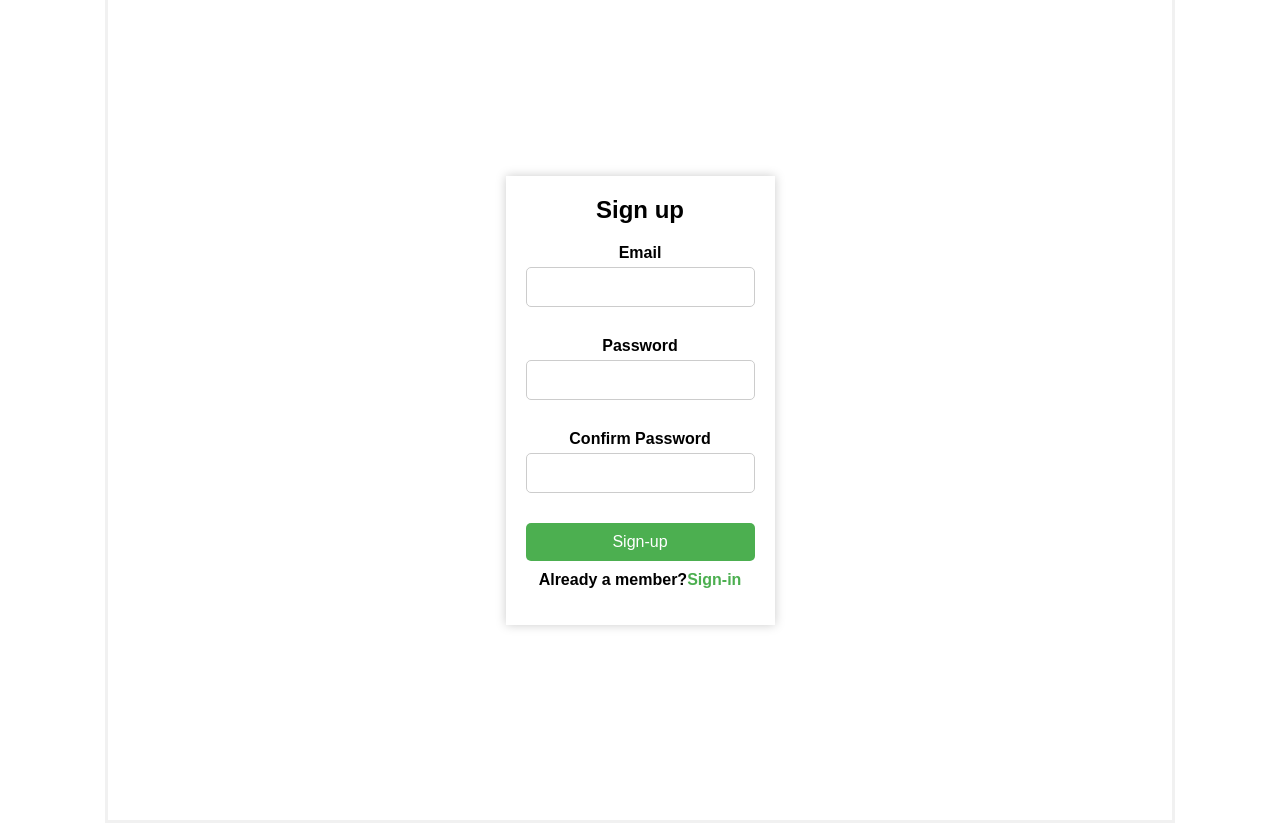
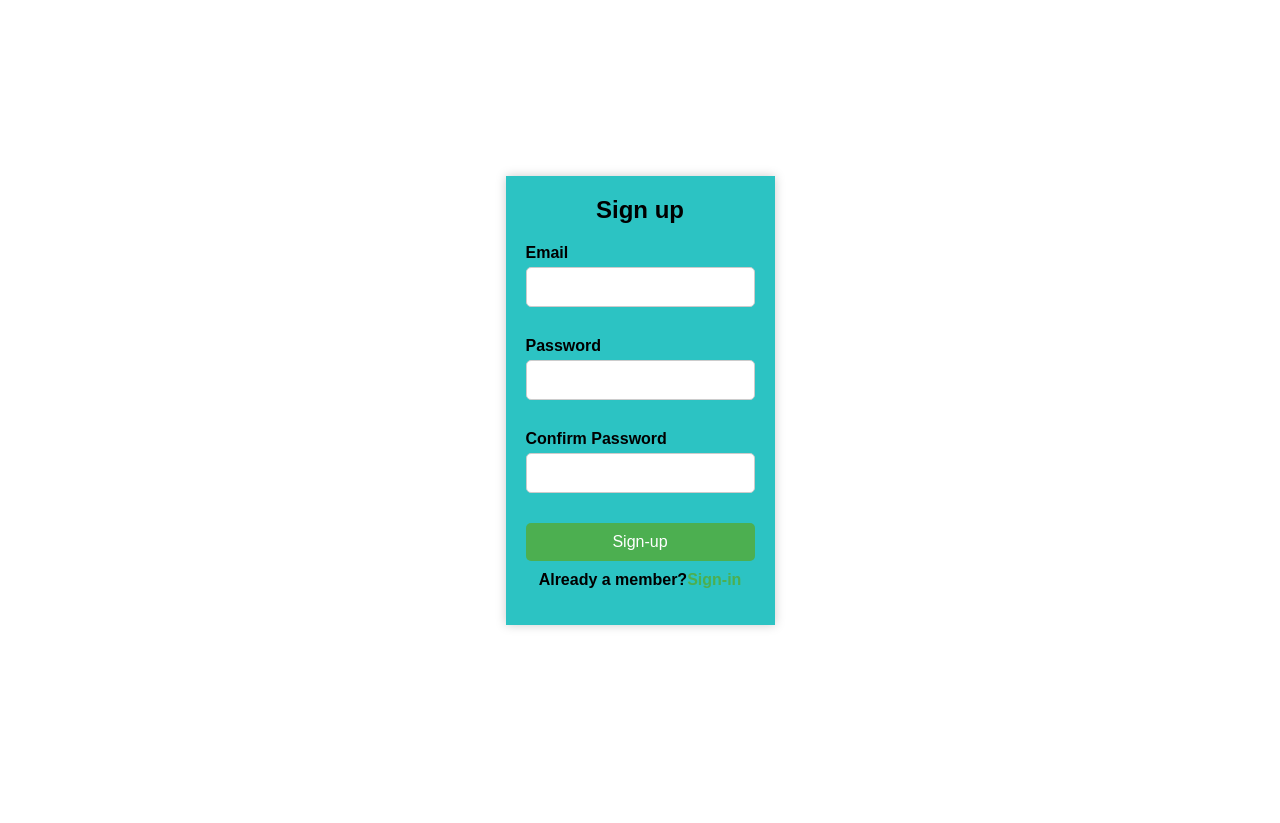
Before and after one commit to Siddharth-Garg14/JOBER, a plain HTML site: page sign-up.html in a window 1280 px wide. Drawn offline with Linux system fonts and the light colour scheme.

Commit message:
changed the layout of text in input area

```diff
--- a/style-sign-up.css
+++ b/style-sign-up.css
@@ -1,6 +1,6 @@
 body {
 			font-family: Arial, sans-serif;
-			background-image: url();
+
 		}
 		.container {
 			display: flex;
@@ -11,7 +11,7 @@ body {
             position: relative;
 		}
 		.form-box {
-			background-color: white;
+			background-color: rgb(44, 195, 195);
 			padding: 20px;
 			box-shadow: 0px 0px 10px #ccc;
             position: relative;
@@ -28,10 +28,11 @@ body {
 			width: 100%;
 			padding: 10px;
 			margin-bottom: 10px;
-			border: 1px solid #ccc;
+			border: 1px solid white;
 			border-radius: 5px;
 			box-sizing: border-box;
 			font-size: 16px;
+            color: #00d9ce;
 		}
 		.form-box input[type="submit"] {
 			background-color: #4CAF50;
@@ -90,28 +91,17 @@ body {
             color: #4CAF50;
         }
         .bg-image {
-  /* The image used */
-  background-image: url("background.jpeg");
-
-  /* Add the blur effect */
+            background-image: url(background.jpeg);
+            height: 100%;
             filter: blur(8px);
             -webkit-filter: blur(8px);
-
-  /* Full height */
-  height: 100%;
-
-  /* Center and scale the image nicely */
             background-position: center;
             background-repeat: no-repeat;
             background-size: cover;
+
         }
-/* Position text in the middle of the page/image */
         .container {
-
-
-
             font-weight: bold;
-  border: 3px solid #f1f1f1;
             position: absolute;
             top: 50%;
             left: 50%;
@@ -119,5 +109,5 @@ body {
             z-index: 2;
             width: 80%;
             padding: 20px;
-  text-align: center;
+
         }
```
Lines whose indentation alone changed are shown as unchanged.
